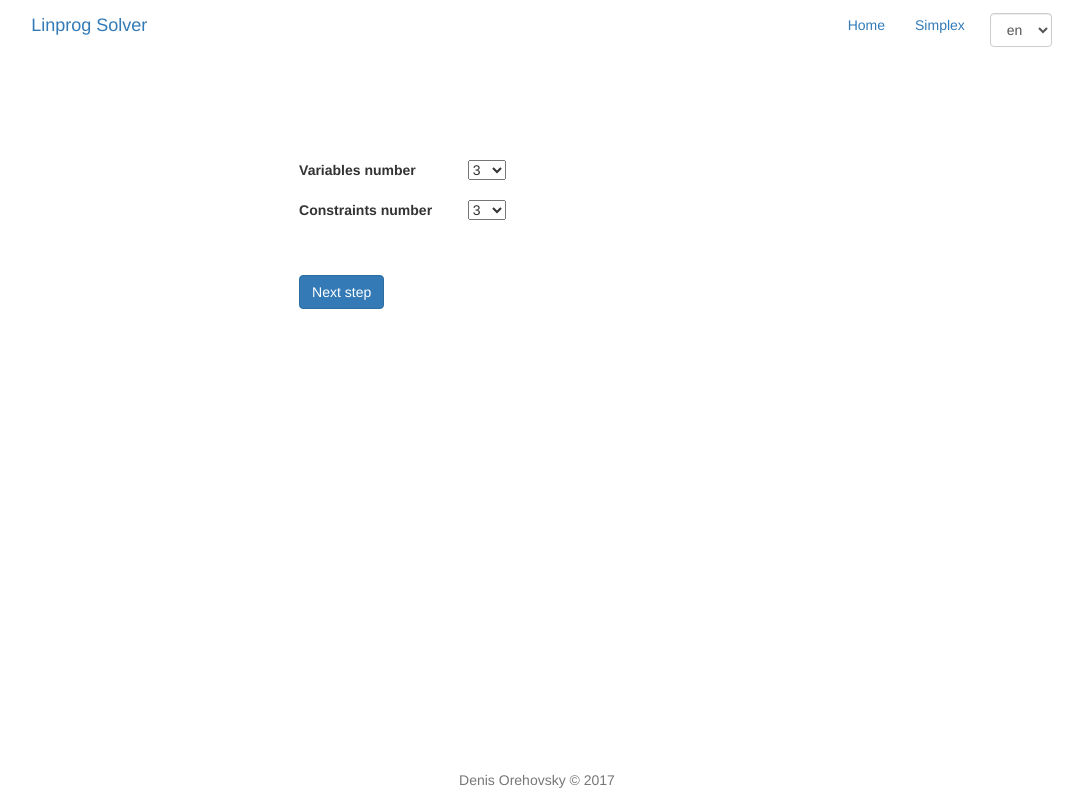
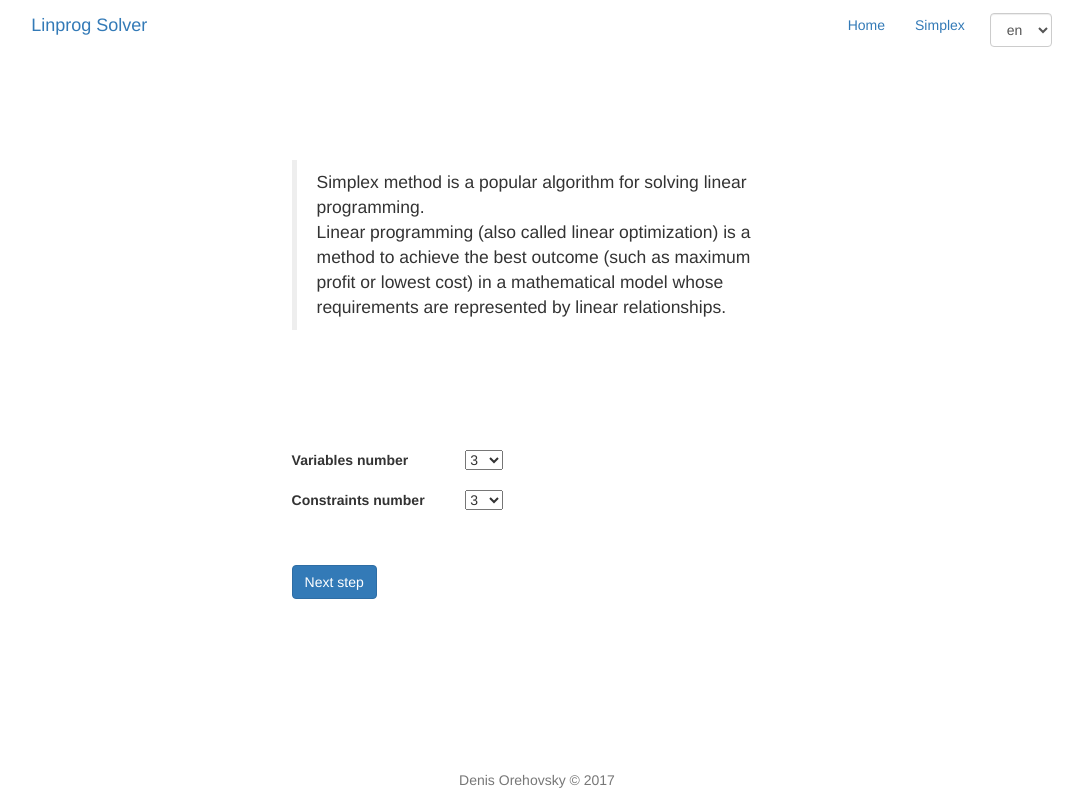
Before and after one commit to denisorehovsky/django-linprog-solver-website, a Django app: page /simplex/ in a window 1280 px wide. Shown: the whole page, without its empty margins (103-1186 px from the left). Run offline with Django 3.2, Linux system fonts and the light colour scheme; some libraries are stand-ins or nearby versions.

Commit message:
Add info about linear programming into simplex_init template

```diff
--- a/linprog_solver/templates/simplex/simplex_init.html
+++ b/linprog_solver/templates/simplex/simplex_init.html
@@ -2,9 +2,24 @@
 {% load i18n crispy_forms_tags %}
 
 {% block content %}
-  <div class="col-md-3"></div>
-  <div class="col-md-6">
-    {% crispy form %}
+  <div class="row">
+    <div class="col-md-3"></div>
+    <div class="col-md-6">
+      <blockquote>
+        {% trans 'Simplex method is a popular algorithm for solving linear programming.' %}<br />
+
+        {% trans 'Linear programming (also called linear optimization) is a method to achieve the best outcome (such as maximum profit or lowest cost) in a mathematical model whose requirements are represented by linear relationships.' %}
+      </blockquote>
+    </div>
   </div>
-  <div class="col-md-3"></div>
+
+  <div style="margin-top:100px"></div>
+
+  <div class="row">
+    <div class="col-md-3"></div>
+    <div class="col-md-6">
+      {% crispy form %}
+    </div>
+    <div class="col-md-3"></div>
+  </div>
 {% endblock %}
```
Also changed, not shown: linprog_solver/locale/ru/LC_MESSAGES/django.po.
